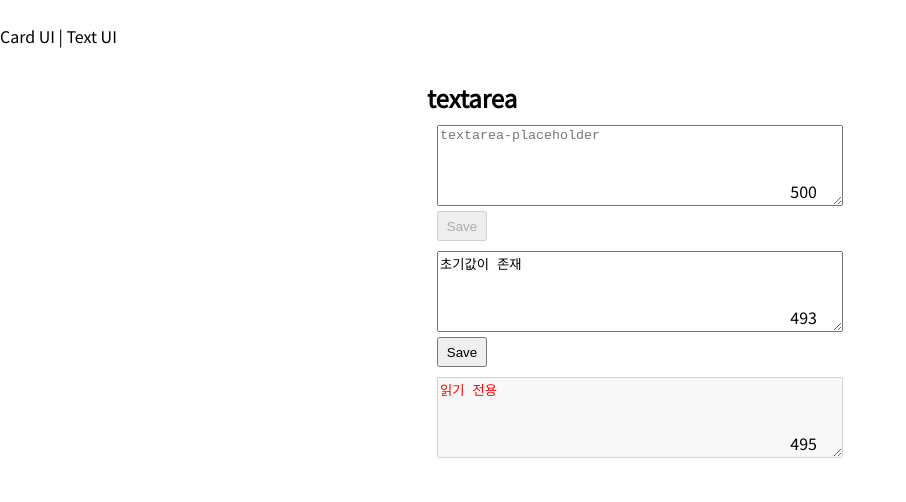
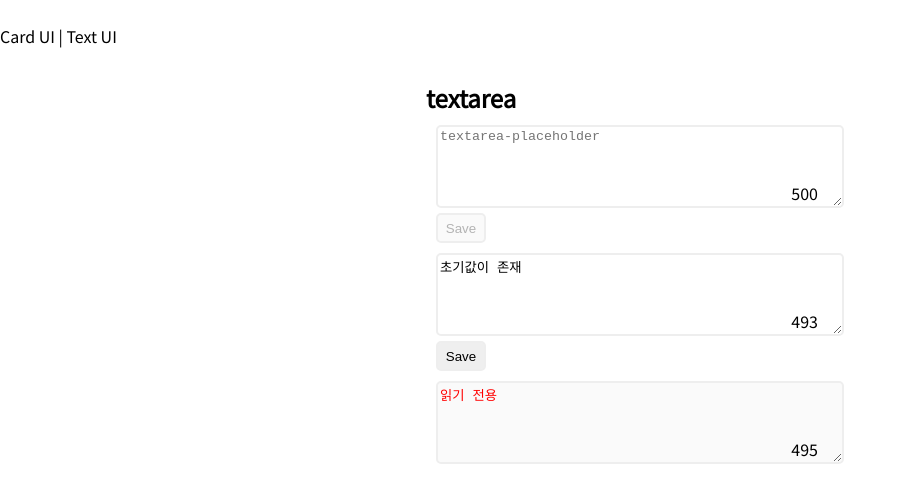
Before and after one commit to Romanus93/component-ui-using-sass, a Vue app: page /TextUi in a window 1280 px wide. Shown: the top 502 px of the page, without its empty margins (0-906 px from the left). Built offline with nearby package versions, Linux system fonts and the light colour scheme.

Commit message:
/src/components/TextArea.vue 변수명 정정 및 css 수정

```diff
--- a/src/assets/scss/components/multiLineText.scss
+++ b/src/assets/scss/components/textArea.scss
@@ -1,13 +1,17 @@
 @charset "UTF-8";
 
-.multi-line-text-container {
+@import "../utils/variable";
+@import "../utils/mixin";
+
+.textarea-container {
   width: 100%;
   margin: 10px;
-  .multi-line-text {
+  .textarea {
     position: relative;
     width: fit-content;
 
     & > textarea {
+      @include border_radius( 2px, 5px);
       /* ie 스크롤바 없애기 */
       overflow: hidden;
     }
@@ -22,5 +26,6 @@
   .btn--save {
     width: 50px;
     height: 30px;
+    @include border_radius( 2px, 5px);
   }
 }
--- a/src/assets/scss/main.scss
+++ b/src/assets/scss/main.scss
@@ -1,7 +1,4 @@
 @charset "UTF-8";
-
-// font
-@import url("https://fonts.googleapis.com/css2?family=Noto+Sans+JP&display=swap");
 
 // variable
 @import "./utils/variable";
--- a/src/assets/scss/pages/textUi.scss
+++ b/src/assets/scss/pages/textUi.scss
@@ -1,6 +1,6 @@
 @charset "UTF-8";
 
-.multi-line-text-ui {
+.textarea-ui {
   width: 100vw;
   & > section {
     width: fit-content;
--- a/src/assets/scss/utils/_variable.scss
+++ b/src/assets/scss/utils/_variable.scss
@@ -1,8 +1,12 @@
+//font
+@import url("https://fonts.googleapis.com/css2?family=Noto+Sans+JP&display=swap");
+$font-family: ("Noto Sans JP", sans-serif);
+
+//color
+$color-red: rgb(255, 0, 0);
 $color-white: rgb(255, 255, 255);
 $color-black: rgb(0, 0, 0);
 $color-grey-50: rgb(250, 250, 250);
 $color-grey-200: rgb(238, 238, 238);
 $color-blue-grey-100: #cfd8dc;
 $color-blue-600: rgb(30, 136, 229);
-
-$font-family: ("Noto Sans JP", sans-serif);
--- a/src/components/MultiLineText.vue
+++ b/src/components/TextArea.vue
@@ -1,9 +1,6 @@
 <template>
-  <li class="multi-line-text-container">
-    <div
-      class="multi-line-text"
-      :class="{ 'multi-line-text-with-btn': textarea.isButton }"
-    >
+  <li class="textarea-container">
+    <div class="textarea" :style="">
       <textarea
         :placeholder="textarea.placeholder"
         :maxlength="textarea.maxlength"
@@ -12,7 +9,7 @@
         :disabled="textarea.disabled"
         rows="5"
         cols="50"
-        :style="colorText"
+        :style="changeTextsColor"
       ></textarea>
       <span class="characters-counter">
         {{ counterCharacters }}
@@ -32,14 +29,11 @@
 
 <script>
 export default {
-  name: "MultiLineText",
+  name: "TextArea",
   props: {
     textarea: {
       type: Object,
     },
-  },
-  created() {
-    console.log(this.textarea);
   },
   data() {
     return {
@@ -48,14 +42,20 @@ export default {
   },
   computed: {
     counterCharacters: function () {
-      let lengthCharacters = this.characters.length;
-      let limitCharacters = 500;
-      return limitCharacters - lengthCharacters;
+      let charactersLength = this.characters.length;
+      let charactersLimit = 500;
+      return charactersLimit - charactersLength;
     },
-    colorText: function () {
-      let color =
-        this.textarea.readonly && this.textarea.disabled ? "red" : "black";
-      return `color: ${color}`;
+    changeTextsColor: function () {
+      let textsColor =
+        ( this.textarea.readonly && this.textarea.disabled ) ? "red" : "black";
+      return `color: ${textsColor}`;
+    },
+    changeTextareaBgColor: function () {
+      let textareaBgColor =
+        (this.textarea.readonly && this.textarea.disabled ) && "rgb(250, 250, 250)";
+      //$color-grey-50: rgb(250, 250, 250)
+      return `background-color: ${textareaBgColor}`;
     },
     isDisabledBtn: function () {
       return this.characters.length === 0 ? true : false;
@@ -63,8 +63,8 @@ export default {
   },
   methods: {
     saveTexts() {
-      let infoText = `${this.characters} 이 저장되었습니다.`;
-      alert(infoText);
+      let textInfo = `${this.characters} 이 저장되었습니다.`;
+      alert(textInfo);
       this.characters = "";
     },
   },
@@ -72,5 +72,5 @@ export default {
 </script>
 
 <style lang="scss" scoped>
-@import "../assets/scss/components/multiLineText.scss";
+@import "../assets/scss/components/textArea.scss";
 </style>
--- a/src/pages/TextUi.vue
+++ b/src/pages/TextUi.vue
@@ -1,25 +1,25 @@
 <template>
-  <main class="multi-line-text-ui">
+  <main class="textarea-ui">
     <section>
       <h2>textarea</h2>
       <ul>
-        <multi-line-text
+        <text-area
           v-for="item in items"
           :key="item.id"
           :textarea="item"
-        ></multi-line-text>
+        ></text-area>
       </ul>
     </section>
   </main>
 </template>
 
 <script>
-import MultiLineText from "../components/MultiLineText.vue";
+import TextArea from "../components/TextArea.vue";
 
 export default {
   name: "TextUi",
   components: {
-    MultiLineText,
+    TextArea,
   },
   data: () => {
     return {
```
